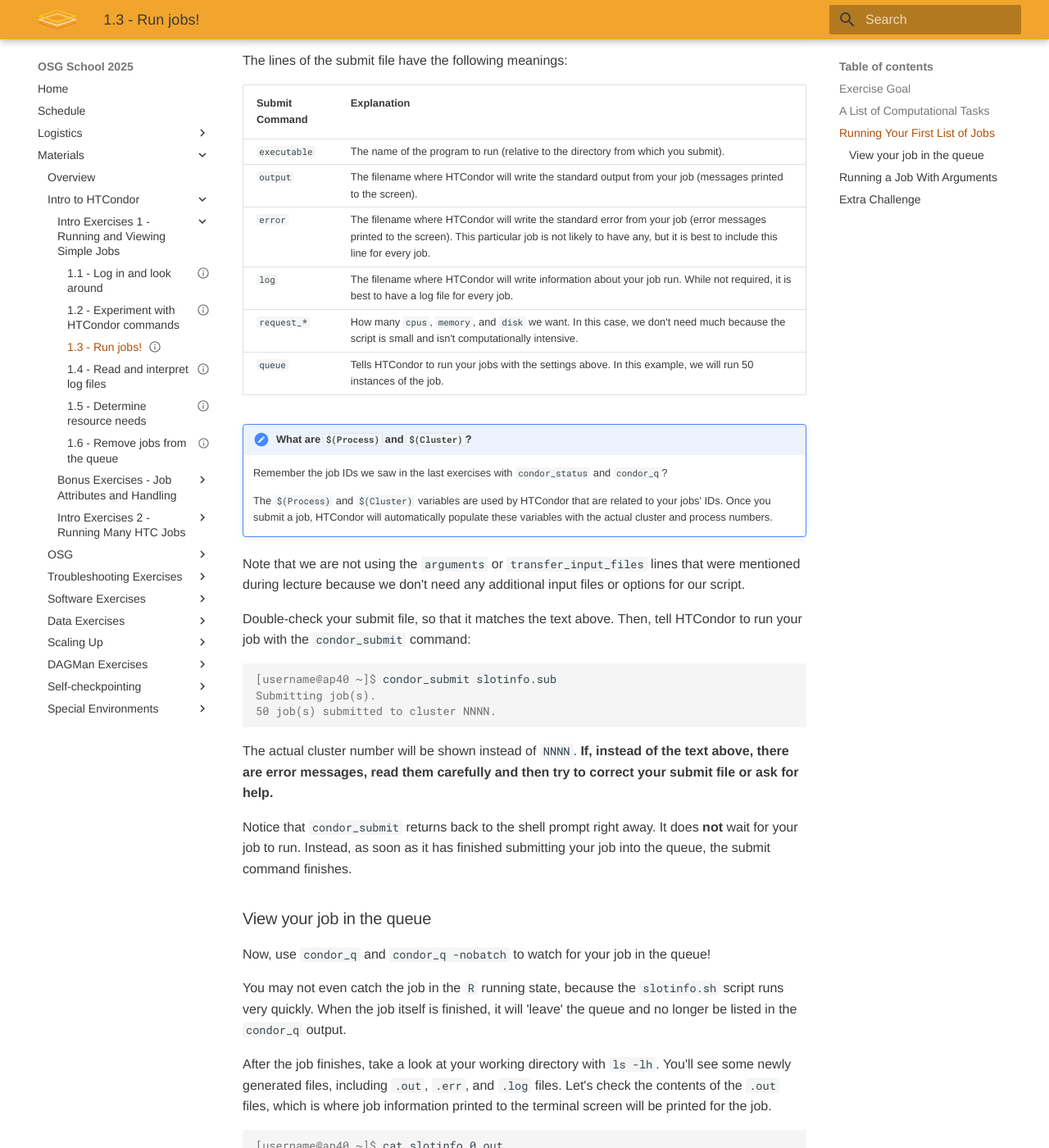
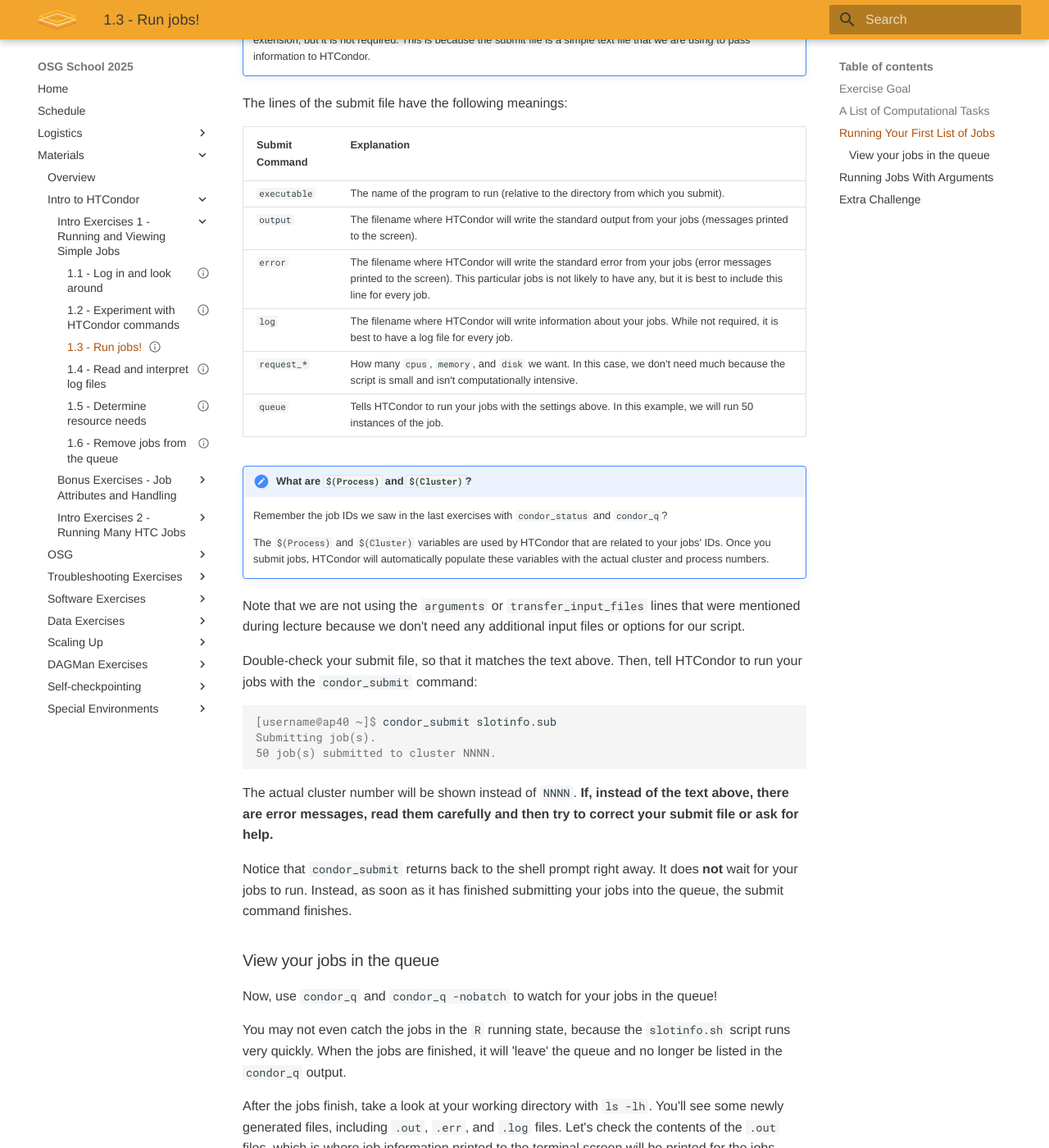
Before and after one commit to osg-htc/school-2025, an MkDocs documentation site: the page built from docs/materials/htcondor/part1-ex3-jobs.md, in a window 1280 px wide and 1400 px high, scrolled down 2024 px. Shown: the whole window at 82% size. Built offline with MkDocs 1.6.1 and Material for MkDocs 9.7.7, drawn with Linux system fonts in a browser that asks for light colours; some of the changed text lies outside the part shown.

Commit message:
Revisions to intro exercises

````diff
--- a/docs/materials/htcondor/part1-ex3-jobs.md
+++ b/docs/materials/htcondor/part1-ex3-jobs.md
@@ -9,9 +9,9 @@
 
 ## Exercise Goal
 
-Now that we've seen a bit of the OSPool, we're going to start submitting our own jobs!
+Now that we've seen what resources are available on the OSPool, we're going to start submitting our own jobs!
 
-The goal of this exercise is to transform a list of computational tasks into a format that HTCondor understands. This is done by writing job submit files. You can submit these jobs to HTCondor and have them run on the OSPool. This is a huge step in learning to use an HTC system!
+The goal of this exercise is to transform a list of computational tasks into a format that HTCondor understands. This is done by writing job submit files. You can give ("submit") these files to HTCondor, which then has the responsibility for running them on available capacity. Learning to write submit files is a huge step in learning to use an HTC system!
 
 **This exercise will take longer time than the first two, short ones. If you are having any problems getting the jobs to run, please ask the instructors! It is critical that you know how to run jobs.**
 
@@ -55,7 +55,7 @@
 
 Now that we've confirmed that our script works, we're ready to deploy a small-scale test on the OSPool! But to do so, we'll need to translate our task into a language that HTCondor understands - this "translation" is given through the job submit file.
 
-When you want to run an HTCondor job, you will first need to write an HTCondor submit file for it. In this exercise, you will run the same `slotinfo.sh` script as we did above, but this time, the command will run within a job on one of the *Execution Points* (aka a slot) in the OSPool, instead of the Access Point.
+When you want to run HTCondor jobs, you will first need to write an HTCondor submit file for them. In this exercise, you will run the same `slotinfo.sh` script as we did above, but this time, the command will run within jobs on *Execution Points* (aka a slot) in the OSPool, instead of the Access Point.
 
 First, create a submit file called `slotinfo.sub` using your favorite text editor and then transfer the following information to that file:
 
@@ -85,20 +85,20 @@
 | Submit Command  | Explanation                                                                                                                                                                |
 |:----------------|:---------------------------------------------------------------------------------------------------------------------------------------------------------------------------|
 | `executable`    | The name of the program to run (relative to the directory from which you submit).                                                                                          |
-| `output`        | The filename where HTCondor will write the standard output from your job (messages printed to the screen). |
-| `error`         | The filename where HTCondor will write the standard error from your job (error messages printed to the screen). This particular job is not likely to have any, but it is best to include this line for every job. |
-| `log`           | The filename where HTCondor will write information about your job run. While not required, it is best to have a log file for every job. |
+| `output`        | The filename where HTCondor will write the standard output from your jobs (messages printed to the screen). |
+| `error`         | The filename where HTCondor will write the standard error from your jobs (error messages printed to the screen). This particular jobs is not likely to have any, but it is best to include this line for every job. |
+| `log`           | The filename where HTCondor will write information about your jobs. While not required, it is best to have a log file for every job. |
 | `request_*`     | How many `cpus`, `memory`, and `disk` we want. In this case, we don't need much because the script is small and isn't computationally intensive. |
 | `queue`         | Tells HTCondor to run your jobs with the settings above. In this example, we will run 50 instances of the job. |
 
 !!! note "What are `$(Process)` and `$(Cluster)`?"
     Remember the job IDs we saw in the last exercises with `condor_status` and `condor_q`?
 
-    The `$(Process)` and `$(Cluster)` variables are used by HTCondor that are related to your jobs' IDs. Once you submit a job, HTCondor will automatically populate these variables with the actual cluster and process numbers.
+    The `$(Process)` and `$(Cluster)` variables are used by HTCondor that are related to your jobs' IDs. Once you submit jobs, HTCondor will automatically populate these variables with the actual cluster and process numbers.
 
 Note that we are not using the `arguments` or `transfer_input_files` lines that were mentioned during lecture because we don't need any additional input files or options for our script.
 
-Double-check your submit file, so that it matches the text above. Then, tell HTCondor to run your job with the `condor_submit` command:
+Double-check your submit file, so that it matches the text above. Then, tell HTCondor to run your jobs with the `condor_submit` command:
 
 ``` console
 [username@ap40 ~]$ condor_submit slotinfo.sub
@@ -108,15 +108,15 @@
 
 The actual cluster number will be shown instead of `NNNN`. **If, instead of the text above, there are error messages, read them carefully and then try to correct your submit file or ask for help.**
 
-Notice that `condor_submit` returns back to the shell prompt right away. It does **not** wait for your job to run. Instead, as soon as it has finished submitting your job into the queue, the submit command finishes.
+Notice that `condor_submit` returns back to the shell prompt right away. It does **not** wait for your jobs to run. Instead, as soon as it has finished submitting your jobs into the queue, the submit command finishes.
 
-### View your job in the queue
+### View your jobs in the queue
 
-Now, use `condor_q` and `condor_q -nobatch` to watch for your job in the queue!
+Now, use `condor_q` and `condor_q -nobatch` to watch for your jobs in the queue!
 
-You may not even catch the job in the `R` running state, because the `slotinfo.sh` script runs very quickly. When the job itself is finished, it will 'leave' the queue and no longer be listed in the `condor_q` output.
+You may not even catch the jobs in the `R` running state, because the `slotinfo.sh` script runs very quickly. When the jobs are finished, it will 'leave' the queue and no longer be listed in the `condor_q` output.
 
-After the job finishes, take a look at your working directory with `ls -lh`. You'll see some newly generated files, including `.out`, `.err`, and `.log` files. Let's check the contents of the `.out` files, which is where job information printed to the terminal screen will be printed for the job.
+After the jobs finish, take a look at your working directory with `ls -lh`. You'll see some newly generated files, including `.out`, `.err`, and `.log` files. Let's check the contents of the `.out` files, which is where job information printed to the terminal screen will be printed for the jobs.
 
 ``` console
 [username@ap40 ~]$ cat slotinfo_0.out
@@ -135,7 +135,7 @@
 
 The `.err` file should be empty, unless there were issues running the `slotinfo.sh` executable after it was transferred to the slot. The `.log` file is more complex and will be the focus of a later exercise.
 
-## Running a Job With Arguments
+## Running Jobs With Arguments
 
 Very often, when you run a command on the command line, it includes arguments (i.e. options) after the program name.
 
@@ -197,7 +197,7 @@
 
 Except for changing a few filenames, this submit file is nearly identical to the last one, except for the addition of the `arguments` line.
 
-Submit this new job to HTCondor. Again, watch for it to run using `condor_q` and optional arguments; check once every 15 seconds or so. When the job finishes, it will disappear from the queue and create `.out` and `.err` files.
+Submit these new jobs to HTCondor. Again, watch for it to run using `condor_q` and optional arguments; check once every 15 seconds or so. When the jobs finish, it will disappear from the queue and create `.out` and `.err` files.
 
 After checking that there were no errors, concatenate the files into a new `.csv` file and view it. Did we get the time zone we expected for all jobs?
 
````
Also changed, not shown: other parts of docs/materials/htcondor/part1-ex3-jobs.md (+4 -4 lines), docs/materials/htcondor/part1-ex2-commands.md (+6 -4 lines), docs/materials/htcondor/part1-ex4-logs.md (+7 -6 lines), docs/materials/htcondor/part1-ex5-request.md (+13 -11 lines).
